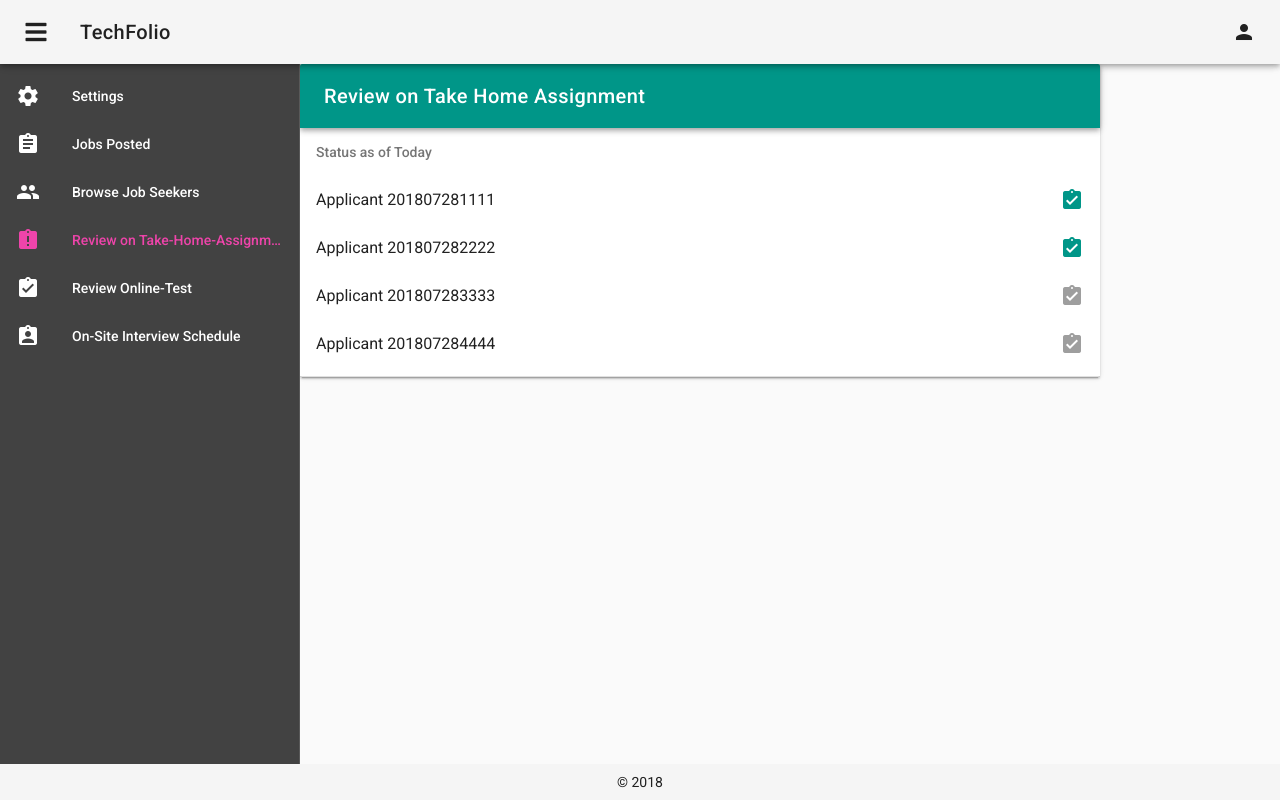
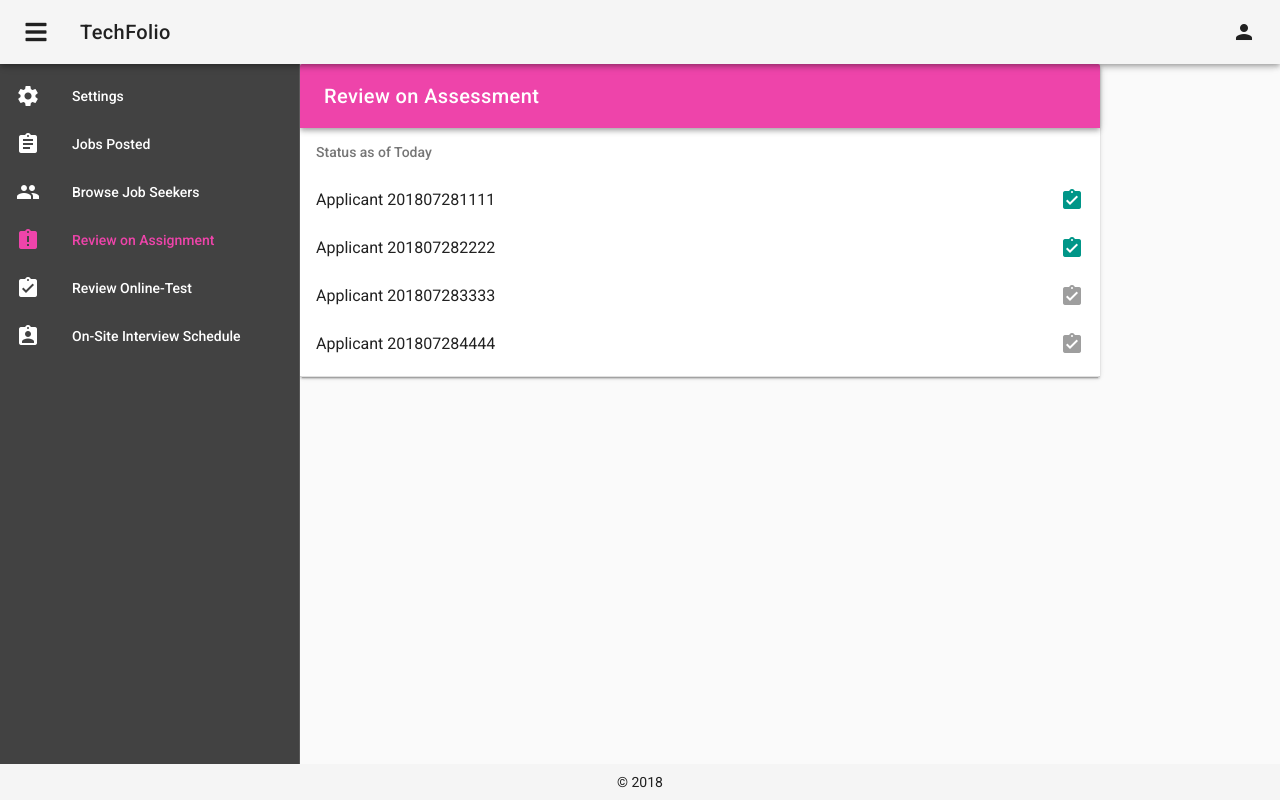
Before and after one commit to douglasleekiathui/wwcode, a Vue app: page /wwcode/construction in a window 1280 px wide. Built offline with nearby package versions, Linux system fonts and the light colour scheme.

Commit message:
syc color theme

```diff
--- a/src/components/Construction.vue
+++ b/src/components/Construction.vue
@@ -2,9 +2,9 @@
   <v-layout row>
 
       <v-card width="800">
-        <v-toolbar color="teal" dark>
+        <v-toolbar color="primary" dark>
 
-          <v-toolbar-title class="text-xs-center">Review on Take Home Assignment</v-toolbar-title>
+          <v-toolbar-title class="text-xs-center">Review on Assessment</v-toolbar-title>
 
           <v-spacer></v-spacer>
 
--- a/src/components/Construction2.vue
+++ b/src/components/Construction2.vue
@@ -2,7 +2,7 @@
   <v-layout row>
 
       <v-card width="800">
-        <v-toolbar color="teal" dark>
+        <v-toolbar color="primary" dark>
 
           <v-toolbar-title class="text-xs-center">Review Online Test</v-toolbar-title>
 
--- a/src/components/Construction3.vue
+++ b/src/components/Construction3.vue
@@ -2,7 +2,7 @@
   <v-layout row>
 
       <v-card width="800">
-        <v-toolbar color="teal" dark>
+        <v-toolbar color="primary" dark>
 
           <v-toolbar-title class="text-xs-center">On-Site Interview Schedule</v-toolbar-title>
 
--- a/src/layouts/CompanyLayout.vue
+++ b/src/layouts/CompanyLayout.vue
@@ -69,7 +69,7 @@ export default {
           {icon: 'settings', title: 'Settings', path: '/settings'},
           {icon: 'assignments', title: 'Jobs Posted', path:"/"},
           {icon: 'group', title: 'Browse Job Seekers', path: '/seekers'},
-          {icon: 'assignment_late', title: 'Review on Take-Home-Assignment', path:"/construction"},
+          {icon: 'assignment_late', title: 'Review on Assignment', path:"/construction"},
           {icon: 'assignment_turned_in', title: 'Review Online-Test', path:"/construction2"},
           {icon: 'assignment_ind', title: 'On-Site Interview Schedule', path:"/construction3"}
 
```
